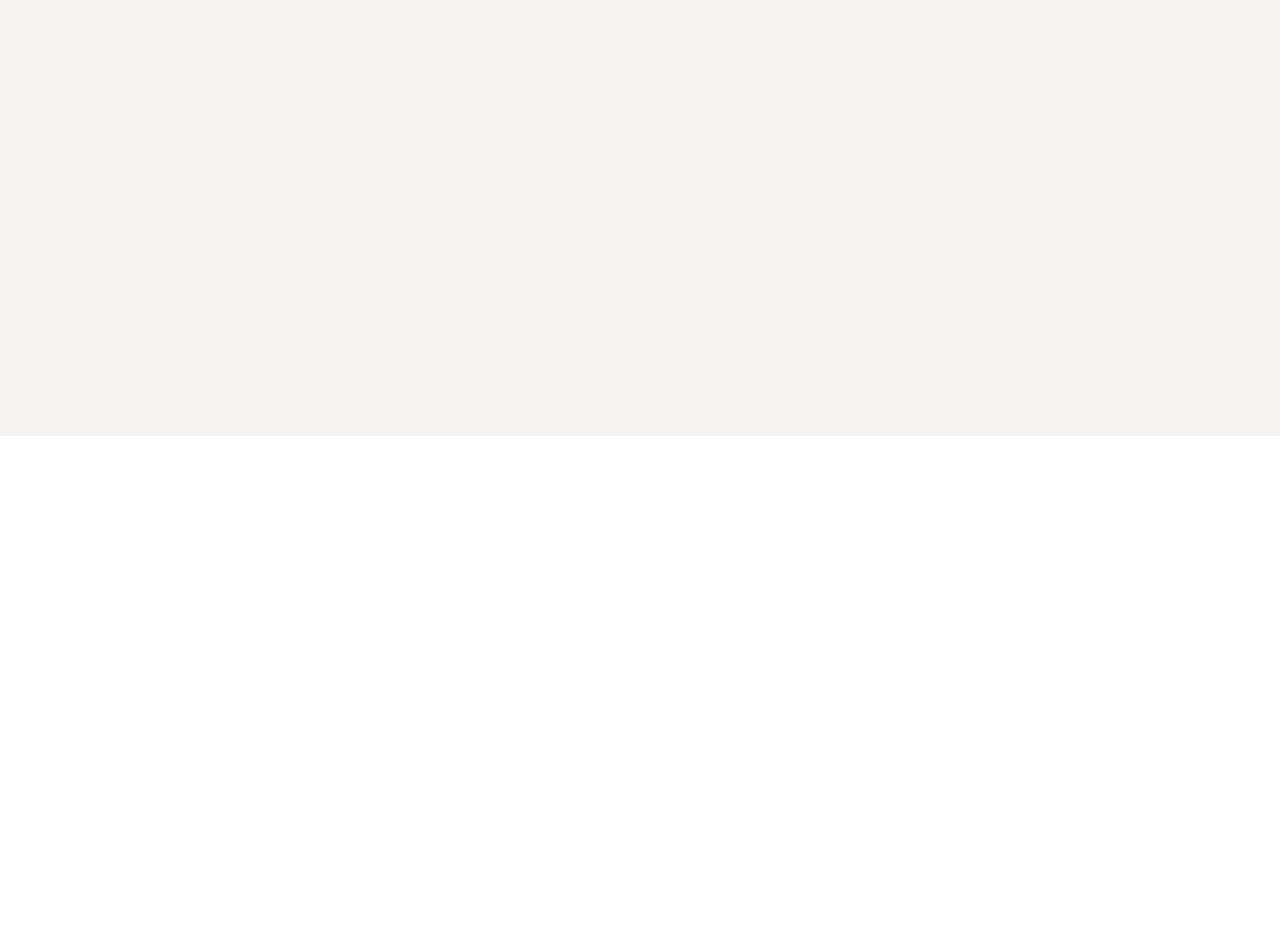
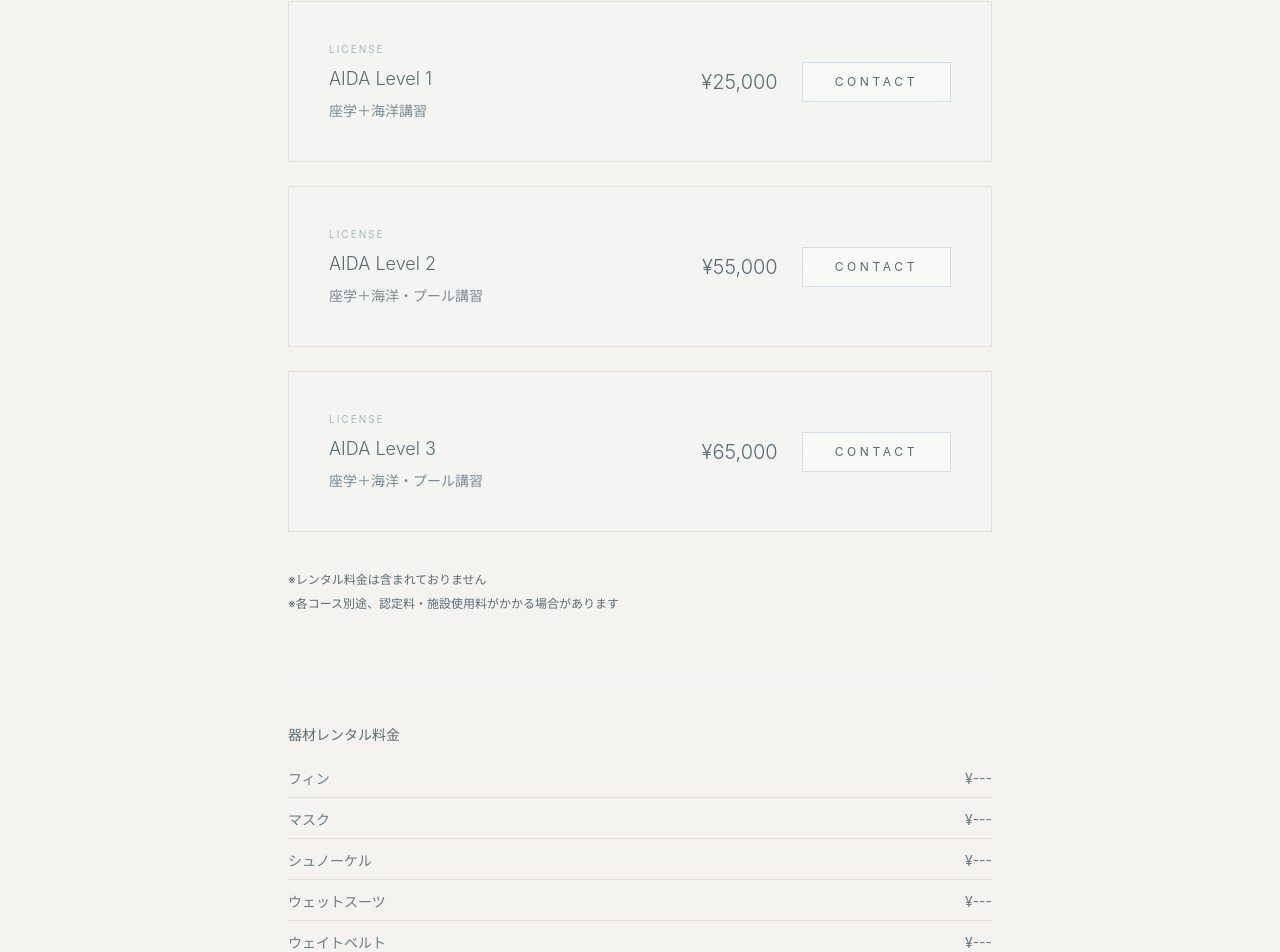
Before and after one commit to ikucha-portfolio/freediving-site, a React (Vite) app: page /price in a window 1280 px wide. Shown: the part 364-1316 px from the top of the page. Before the commit the page ends 800 px from the top, so only its background shows below. Built offline with nearby package versions, Linux system fonts and the light colour scheme.

Commit message:
feat: Priceページ実装＋AboutページUI改善（余白・可読性調整）

```diff
--- a/src/App.jsx
+++ b/src/App.jsx
@@ -2,6 +2,7 @@
 import Courses from "./pages/Courses";
 import Home from "./pages/Home"; // ← 追加
 import About from "./pages/About";
+import Price from "./pages/Price";
 import { Routes, Route } from "react-router-dom";
 
 function App() {
@@ -13,6 +14,7 @@
         <Route path="/" element={<Home />} />
         <Route path="/course" element={<Courses />} />
         <Route path="/about" element={<About />} />
+        <Route path="/price" element={<Price />} />
       </Routes>
     </div>
   );
--- /dev/null
+++ b/src/pages/Price.jsx
@@ -0,0 +1,130 @@
+import Section from "../components/layout/Section";
+import Container from "../components/layout/Container";
+import { Link } from "react-router-dom";
+
+export default function Price() {
+  return (
+    <Section>
+      <Container size="narrow">
+
+        {/* タイトル */}
+        <div className="text-center mb-16">
+          <h1 className="text-2xl md:text-3xl text-[#5a6b74]">
+            Price
+          </h1>
+        </div>
+
+        {/* --- COURSE --- */}
+        <div className="space-y-6 mb-10">
+
+          {[
+            {
+              title: "Skin Diving",
+              label: "SKIN DIVING",
+              price: "¥12,000",
+              desc: "海洋講習"
+            },
+            {
+              title: "AIDA Level 1",
+              label: "LICENSE",
+              price: "¥25,000",
+              desc: "座学＋海洋講習"
+            },
+            {
+              title: "AIDA Level 2",
+              label: "LICENSE",
+              price: "¥55,000",
+              desc: "座学＋海洋・プール講習"
+            },
+            {
+              title: "AIDA Level 3",
+              label: "LICENSE",
+              price: "¥65,000",
+              desc: "座学＋海洋・プール講習"
+            }
+          ].map((course, i) => (
+            <div
+              key={i}
+              className="bg-[#f4f4f2] border border-[#e5e0d8] p-8 md:p-10 flex flex-col md:flex-row md:items-center md:justify-between gap-6 hover:shadow-sm transition"
+            >
+
+              {/* 左 */}
+              <div>
+
+                <div className="text-[10px] tracking-[0.2em] text-[#aab6bd] mb-2">
+                  {course.label}
+                </div>
+
+                <h2 className="text-[18px] font-light text-[#5a6b74] mb-2">
+                  {course.title}
+                </h2>
+
+                <p className="text-[14px] text-[#7a8a94]">
+                  {course.desc}
+                </p>
+
+              </div>
+
+              {/* 右 */}
+              <div className="flex items-center gap-6">
+
+                <span className="text-lg md:text-xl font-light text-[#5a6b74]">
+                  {course.price}
+                </span>
+
+                <Link to="/contact">
+                  <button className="px-8 py-2.5 text-[12px] tracking-[0.3em] text-[#5a6b74] border border-[#cfe0e6] bg-white/40 backdrop-blur-sm hover:bg-white/70 transition">
+                    CONTACT
+                  </button>
+                </Link>
+
+              </div>
+
+            </div>
+          ))}
+
+        </div>
+
+        {/* --- 注意書き --- */}
+        <div className="text-xs text-[#5a6b74] mb-16 space-y-2">
+          <p>※レンタル料金は含まれておりません</p>
+          <p>※各コース別途、認定料・施設使用料がかかる場合があります</p>
+        </div>
+
+        {/* --- RENTAL --- */}
+        <div className="pt-12 border-t border-[#eef4f7]">
+
+          <h2 className="text-sm text-[#5a6b74] mb-6">
+            器材レンタル料金
+          </h2>
+
+          <div className="space-y-3 text-sm text-[#6b7c85]">
+
+            {[
+  { name: "フィン", price: "¥---" },
+  { name: "マスク", price: "¥---" },
+  { name: "シュノーケル", price: "¥---" },
+  { name: "ウェットスーツ", price: "¥---" },
+  { name: "ウェイトベルト", price: "¥---" },
+  { name: "ウェイト", price: "無料" },
+  { name: "ラニヤード", price: "無料" }
+].map((item, i) => (
+  <div
+    key={i}
+    className="flex justify-between border-b border-[#e5e0d8] pb-2"
+  >
+    <span>{item.name}</span>
+    <span className={item.price === "無料" ? "text-[#5a6b74]" : ""}>
+      {item.price}
+    </span>
+  </div>
+))}
+
+          </div>
+
+        </div>
+
+      </Container>
+    </Section>
+  );
+}
```
